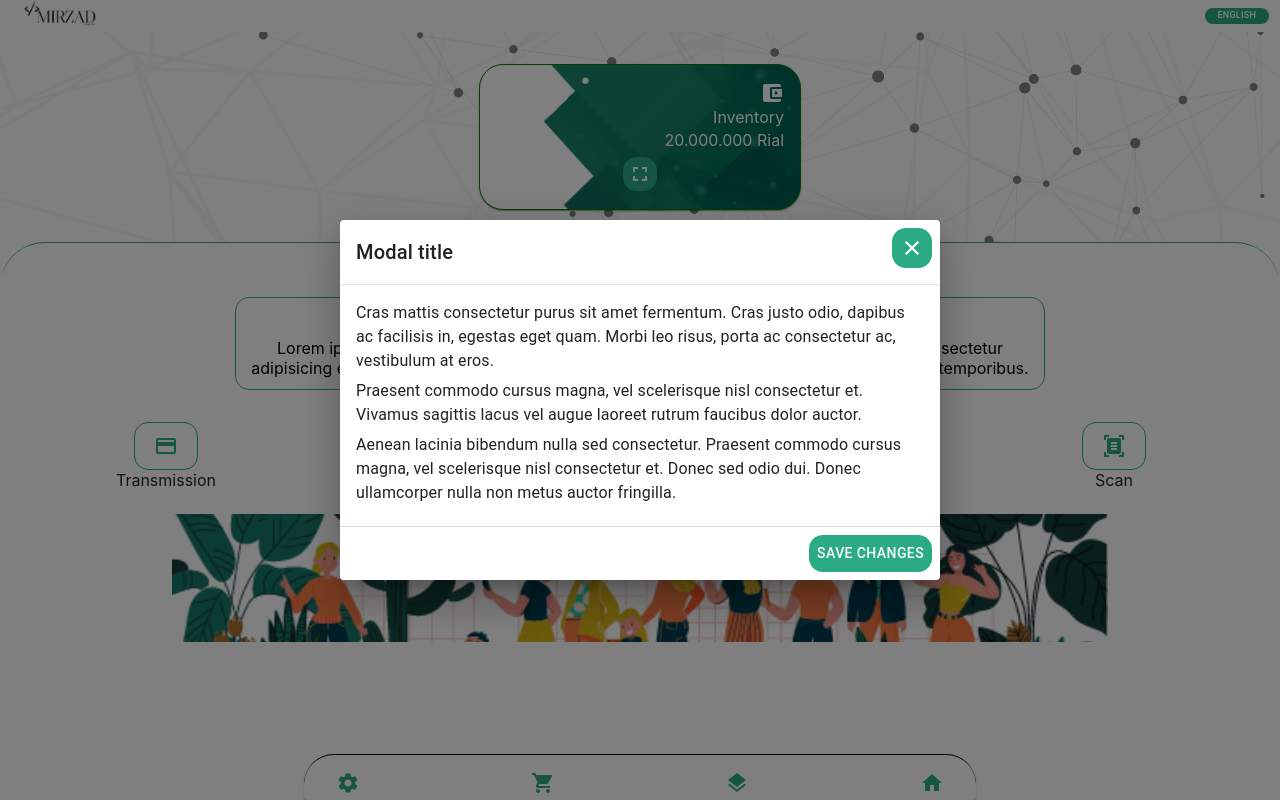
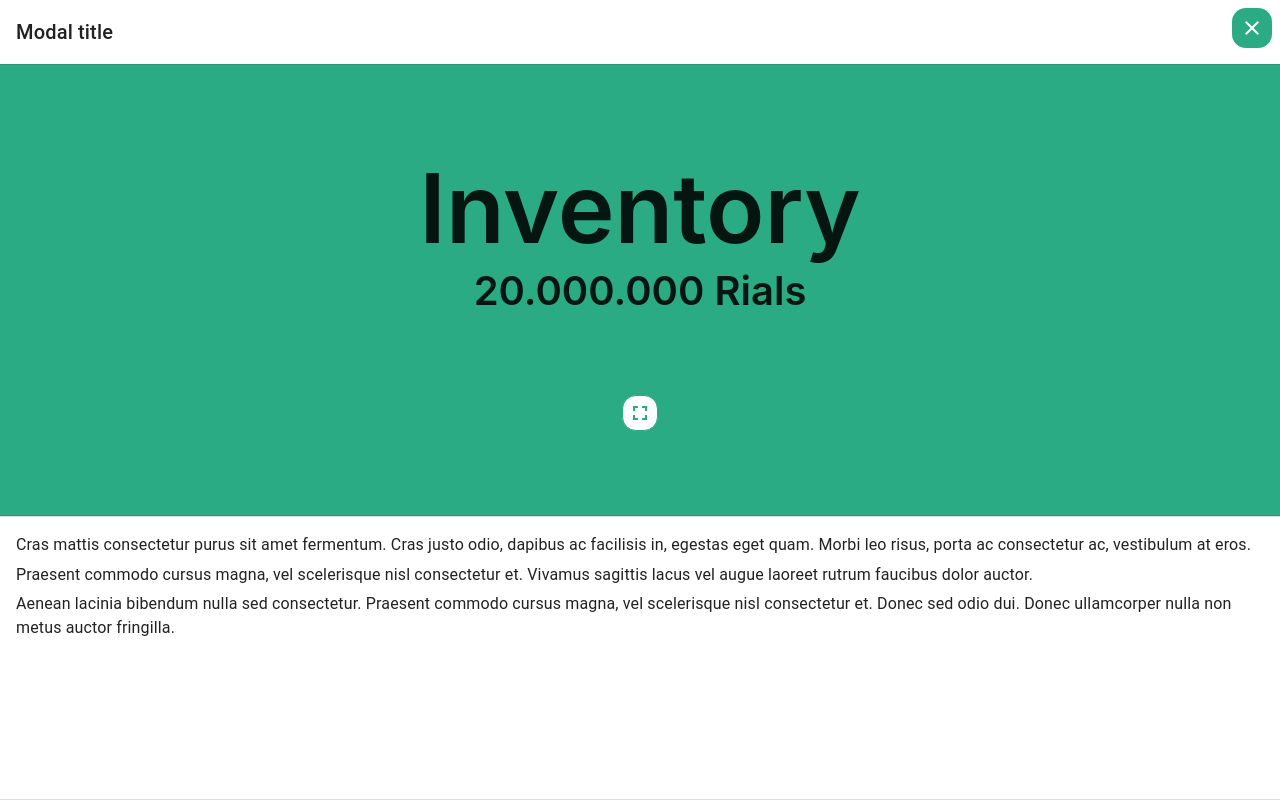
Before and after one commit to siahvosh/digital-wallet, a React (Create React App) app: page / in a window 1280 px wide. Both pictures are taken after a click on the button 640 px from the left and 173 px from the top of the page. Built offline with nearby package versions, Linux system fonts and the light colour scheme.

Commit message:
add top card on wallet dialog

```diff
--- a/src/Component/Modals/Wallet.tsx
+++ b/src/Component/Modals/Wallet.tsx
@@ -9,6 +9,9 @@ import IconButton from '@mui/material/IconButton';
 import CloseIcon from '@mui/icons-material/Close';
 import Typography from '@mui/material/Typography';
 import {useEffect, useState} from "react";
+import {Grid2} from "@mui/material";
+import FullscreenExitIcon from '@mui/icons-material/FullscreenExit';
+import FullscreenIcon from "@mui/icons-material/Fullscreen";
 
 const BootstrapDialog = styled(Dialog)(({ theme }) => ({
     '& .MuiDialogContent-root': {
@@ -44,6 +47,7 @@ const Wallet : React.FC<WalletProps> = (props) => {
             {/*    Open dialog*/}
             {/*</Button>*/}
             <BootstrapDialog
+                fullScreen
                 onClose={handleClose}
                 aria-labelledby="customized-dialog-title"
                 open={open}
@@ -63,6 +67,23 @@ const Wallet : React.FC<WalletProps> = (props) => {
                 >
                     <CloseIcon />
                 </IconButton>
+                <DialogContent dividers style={{background: '#2bab84'}}>
+                    <Grid2  alignContent="center" justifyContent="center" container size={12} spacing={0} style={{height: '100%'}}>
+                        <Grid2 size={12}>
+                            <div style={{justifyContent: 'center', display: 'flex'}}>
+                                <span style={{fontSize: '6rem', fontWeight: '600'}}>Inventory</span> <br/>
+                            </div>
+                        </Grid2>
+                        <Grid2 size={12} style={{justifyContent: 'center', display: 'flex'}}>
+                            <span style={{fontSize: '2.5rem', fontWeight: '600'}}>20.000.000 Rials</span>
+                        </Grid2>
+                        <Grid2 size={12} style={{justifyContent: 'center', display: 'flex'}}>
+                            <IconButton style={{marginTop: '5rem'}} className={'btn'} onClick={handleClose} aria-label="delete" size="small">
+                                <FullscreenIcon/>
+                            </IconButton>
+                        </Grid2>
+                    </Grid2>
+                </DialogContent>
                 <DialogContent dividers>
                     <Typography gutterBottom>
                         Cras mattis consectetur purus sit amet fermentum. Cras justo odio,
@@ -79,11 +100,6 @@ const Wallet : React.FC<WalletProps> = (props) => {
                         ullamcorper nulla non metus auctor fringilla.
                     </Typography>
                 </DialogContent>
-                <DialogActions>
-                    <Button autoFocus onClick={handleClose}>
-                        Save changes
-                    </Button>
-                </DialogActions>
             </BootstrapDialog>
         </React.Fragment>
     );
--- a/src/Pages/HomePage/Home.tsx
+++ b/src/Pages/HomePage/Home.tsx
@@ -48,7 +48,6 @@ export const Home = () => {
     return (
         <React.Fragment>
             <Header/>
-
             <div className={'top-card'}>
                 <Card className='account-card'>
                     <CardContent>
@@ -66,7 +65,8 @@ export const Home = () => {
                             </Grid2>
                             <Grid2 size={12} style={{marginTop: '.3rem'}}>
                                 <span style={{color: 'white'}}>
-                                    <IconButton onClick={() => setOpenModal(true)} aria-label="delete" size="small"><FullscreenIcon/>
+                                    <IconButton onClick={() => setOpenModal(true)} aria-label="delete" size="small">
+                                        <FullscreenIcon/>
                                     </IconButton>
                                 </span>
                             </Grid2>
--- a/src/Routers/Routers.tsx
+++ b/src/Routers/Routers.tsx
@@ -10,7 +10,6 @@ export const Routers = () => {
             <Route path="register" element={<Register/>} />
             <Route path="verify" element={<Verify/>} />
             <Route path="/*" element={<div style={{color: "red", margin: "auto", fontSize: '5rem'}}> NOT FOUND 404</div>}/>
-
         </Routes>
     )
 }
```
